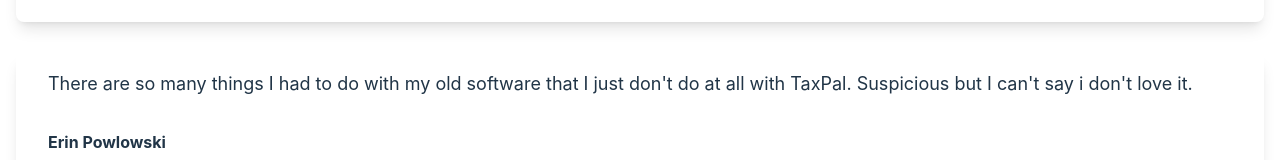
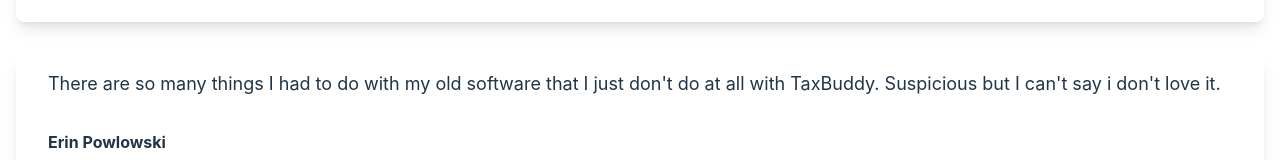
Before and after one commit to gerardojgarcia/tax_buddy, a Vue app: page / in a window 1280 px wide. Shown: the part 5796-5956 px from the top of the page. Built offline with nearby package versions, Linux system fonts and the light colour scheme.

Commit message:
desktop: started pricing section

```diff
--- a/src/App.vue
+++ b/src/App.vue
@@ -116,7 +116,7 @@
             id:4,
             name: 'Erin Powlowski',
             position: 'COO at Armstrong Inc',
-            description: "There are so many things I had to do with my old software that I just don't do at all with TaxPal. Suspicious but I can't say i don't love it. "
+            description: "There are so many things I had to do with my old software that I just don't do at all with TaxBuddy. Suspicious but I can't say i don't love it. "
 
           }
         ]
--- /dev/null
+++ b/src/components/Pricing.vue
@@ -0,0 +1,24 @@
+<script>
+export default {
+    name: 'Pricing'
+}
+</script>
+
+<template>
+
+<div>
+
+    <h1>Simple pricing for everyone.</h1>
+
+    <p>It doesn't matter what size your business is, our software will work well for you. </p>
+
+
+</div>
+
+
+
+
+
+
+
+</template>
```
